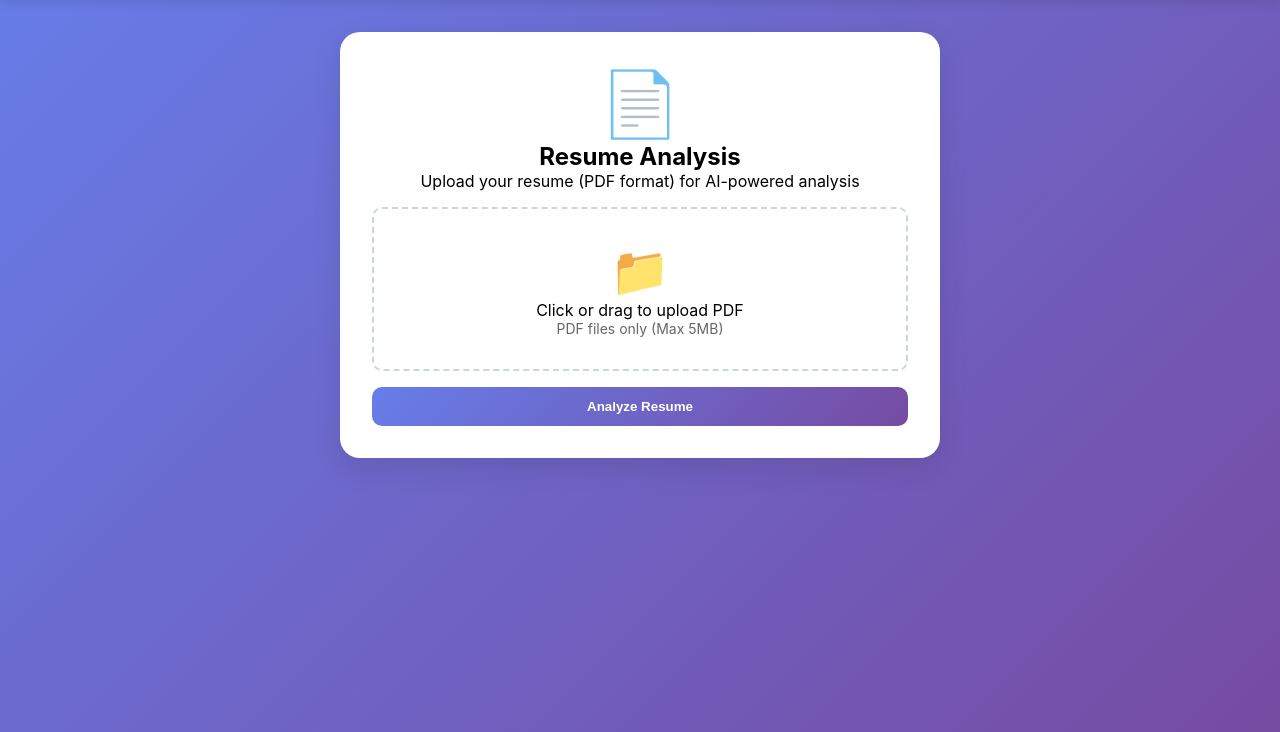
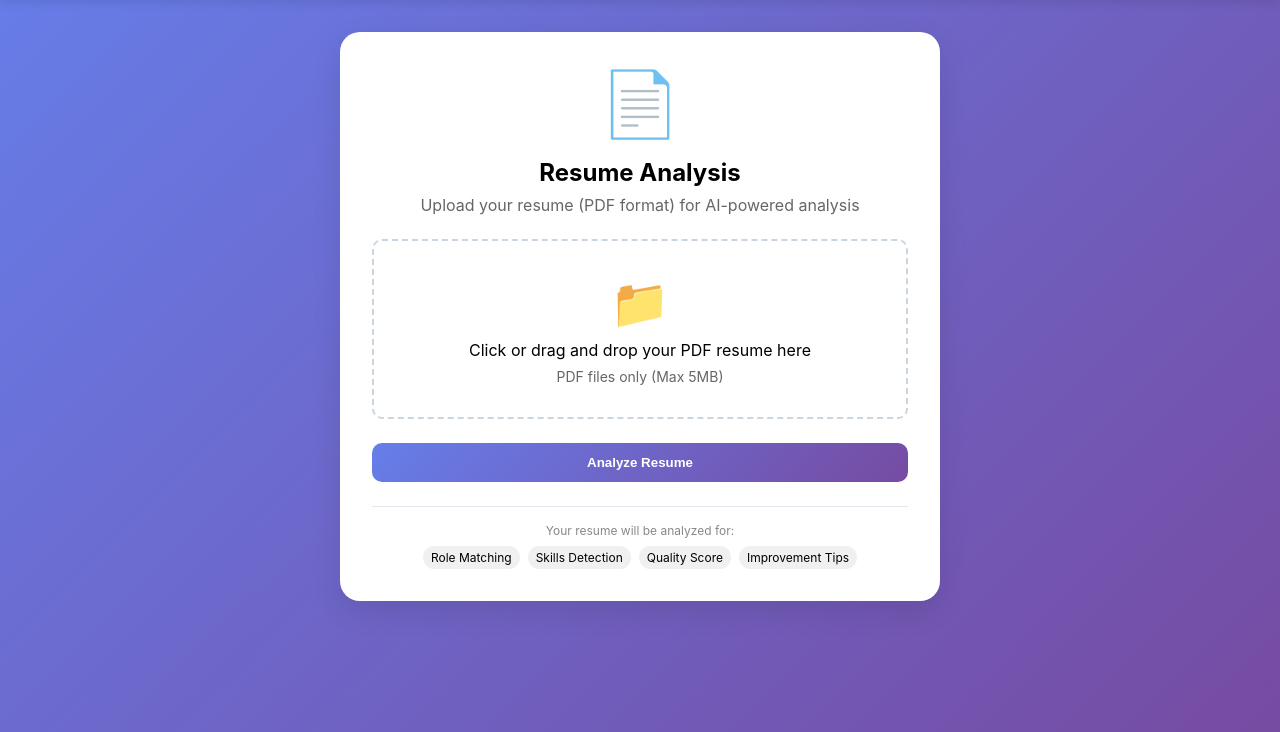
Before and after one commit to devanshsinghtomar/AI-interview-coach-module, a Flask app: page /resume-analysis in a window 1280 px wide. Shown: the part 68-800 px from the top of the page. Run offline with Flask 3, Linux system fonts and the light colour scheme; the visitor is signed in with stand-in values (Sample User, id 1).

Commit message:
Update resume_analysis.html

```diff
--- a/templates/resume_analysis.html
+++ b/templates/resume_analysis.html
@@ -1,21 +1,33 @@
 {% extends "base.html" %}
+
+{% block title %}Resume Analysis - AI Interview Coach{% endblock %}
 
 {% block content %}
 <div style="max-width: 600px; margin: 0 auto;">
     <div class="card" style="padding: 2rem; text-align: center;">
-        <div style="font-size: 4rem;">📄</div>
-        <h2>Resume Analysis</h2>
-        <p>Upload your resume (PDF format) for AI-powered analysis</p>
+        <div style="font-size: 4rem; margin-bottom: 1rem;">📄</div>
+        <h2 style="margin-bottom: 0.5rem;">Resume Analysis</h2>
+        <p style="color: #666; margin-bottom: 1.5rem;">Upload your resume (PDF format) for AI-powered analysis</p>
 
         <form id="uploadForm" method="POST" enctype="multipart/form-data">
-            <div id="dropZone" style="border: 2px dashed #cbd5e0; border-radius: 10px; padding: 2rem; margin: 1rem 0; cursor: pointer;">
-                <div id="uploadIcon" style="font-size: 3rem;">📁</div>
-                <p id="uploadText">Click or drag to upload PDF</p>
-                <p style="font-size: 0.875rem; color: #666;">PDF files only (Max 5MB)</p>
+            <div id="dropZone" style="border: 2px dashed #cbd5e0; border-radius: 10px; padding: 2rem; margin-bottom: 1.5rem; cursor: pointer; transition: all 0.3s;">
+                <div id="uploadIcon" style="font-size: 3rem; margin-bottom: 0.5rem;">📁</div>
+                <p id="uploadText">Click or drag and drop your PDF resume here</p>
+                <p style="font-size: 0.875rem; color: #666; margin-top: 0.5rem;">PDF files only (Max 5MB)</p>
                 <input type="file" name="resume" id="fileInput" accept=".pdf" style="display: none;" required>
             </div>
-            <button type="submit" id="submitBtn" class="btn btn-primary" style="width: 100%;">Analyze Resume</button>
+            <button type="submit" id="submitBtn" class="btn btn-primary" style="width: 100%;" disabled>Analyze Resume</button>
         </form>
+
+        <div style="margin-top: 1.5rem; padding-top: 1rem; border-top: 1px solid #e2e8f0;">
+            <p style="font-size: 0.75rem; color: #888;">Your resume will be analyzed for:</p>
+            <div style="display: flex; justify-content: center; gap: 0.5rem; margin-top: 0.5rem; flex-wrap: wrap;">
+                <span style="background: #f0f0f0; padding: 0.25rem 0.5rem; border-radius: 15px; font-size: 0.75rem;">Role Matching</span>
+                <span style="background: #f0f0f0; padding: 0.25rem 0.5rem; border-radius: 15px; font-size: 0.75rem;">Skills Detection</span>
+                <span style="background: #f0f0f0; padding: 0.25rem 0.5rem; border-radius: 15px; font-size: 0.75rem;">Quality Score</span>
+                <span style="background: #f0f0f0; padding: 0.25rem 0.5rem; border-radius: 15px; font-size: 0.75rem;">Improvement Tips</span>
+            </div>
+        </div>
     </div>
 </div>
 
@@ -30,25 +42,38 @@
 
     fileInput.addEventListener('change', (e) => {
         if (e.target.files[0]) {
-            const fileName = e.target.files[0].name;
-            uploadText.innerHTML = `✅ Selected: ${fileName}`;
-            uploadIcon.innerHTML = '✅';
-            dropZone.style.borderColor = '#48bb78';
-            submitBtn.disabled = false;
+            const file = e.target.files[0];
+            if (file.name.endsWith('.pdf')) {
+                uploadText.innerHTML = `✅ Selected: ${file.name}`;
+                uploadIcon.innerHTML = '✅';
+                dropZone.style.borderColor = '#48bb78';
+                submitBtn.disabled = false;
+            } else {
+                alert('Please select a PDF file');
+                fileInput.value = '';
+                uploadText.innerHTML = 'Click or drag and drop your PDF resume here';
+                uploadIcon.innerHTML = '📁';
+                dropZone.style.borderColor = '#cbd5e0';
+                submitBtn.disabled = true;
+            }
         }
     });
 
     dropZone.addEventListener('dragover', (e) => {
         e.preventDefault();
         dropZone.style.borderColor = '#667eea';
+        dropZone.style.background = '#f7fafc';
     });
 
     dropZone.addEventListener('dragleave', () => {
         dropZone.style.borderColor = '#cbd5e0';
+        dropZone.style.background = 'white';
     });
 
     dropZone.addEventListener('drop', (e) => {
         e.preventDefault();
+        dropZone.style.borderColor = '#cbd5e0';
+        dropZone.style.background = 'white';
         const file = e.dataTransfer.files[0];
         if (file && file.name.endsWith('.pdf')) {
             fileInput.files = e.dataTransfer.files;
@@ -57,8 +82,13 @@
             dropZone.style.borderColor = '#48bb78';
             submitBtn.disabled = false;
         } else {
-            alert('Please upload a PDF file');
+            alert('Please drop a PDF file');
         }
+    });
+
+    document.getElementById('uploadForm').addEventListener('submit', () => {
+        submitBtn.disabled = true;
+        submitBtn.textContent = 'Analyzing...';
     });
 </script>
 {% endblock %}
```
